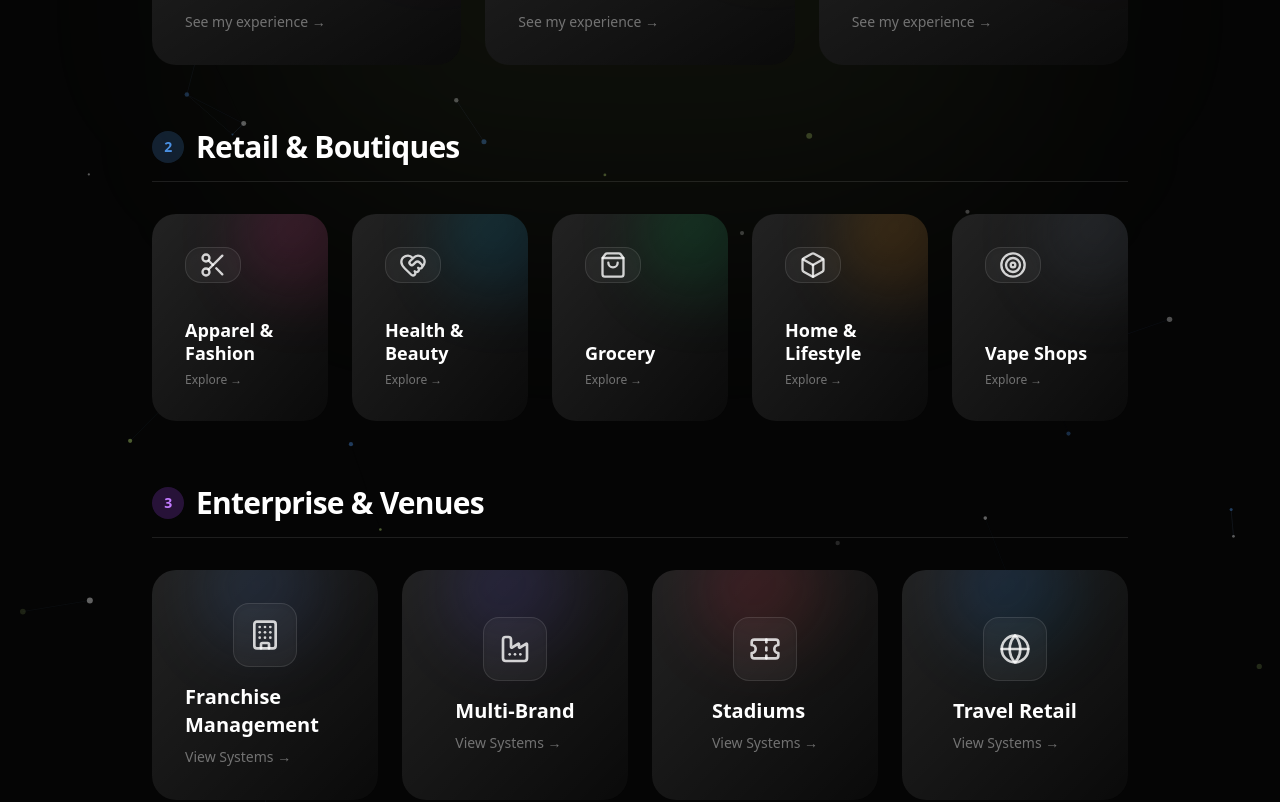
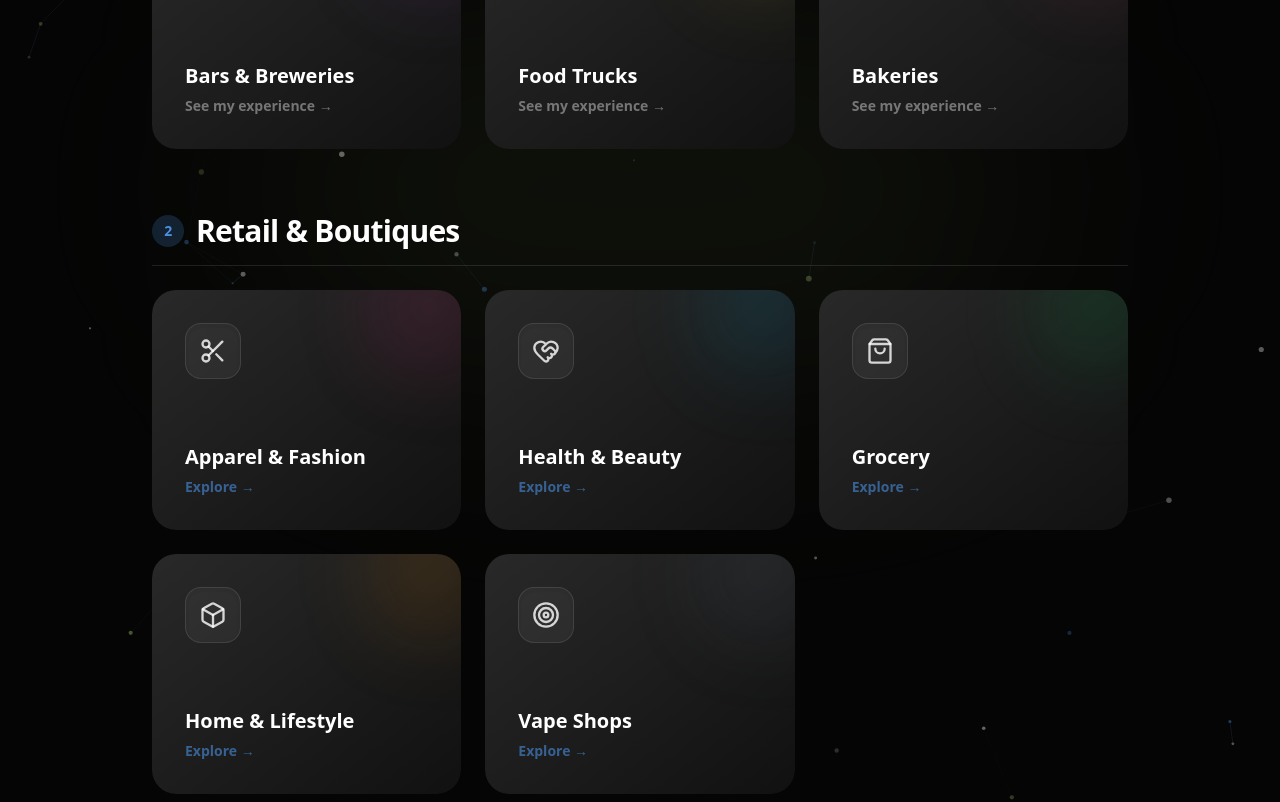
Before and after one commit to virendernehra-coder/mochaease_web, a Next.js app: page /experience in a window 1280 px wide. Shown: the part 880-1682 px from the top of the page. Built offline with nearby package versions, Linux system fonts and the light colour scheme.

Commit message:
fix(ui): responsive chatbot window and mobile navigation cleanup

```diff
--- a/src/app/experience/page.tsx
+++ b/src/app/experience/page.tsx
@@ -67,30 +67,30 @@ function ExperiencePageContent() {
 
                         <div className="w-full max-w-6xl flex flex-col gap-16 mt-8">
                             {/* Food & Beverage */}
-                            <div className="flex flex-col gap-8">
+                            <div className="flex flex-col gap-6">
                                 <h2 className="text-3xl font-black text-white border-b border-white/10 pb-4 tracking-tight flex items-center gap-3">
-                                    <span className="w-8 h-8 rounded-full bg-[#C3EB7A]/20 flex items-center justify-center text-[#C3EB7A] text-sm">1</span>
+                                    <span className="w-8 h-8 rounded-full bg-[#C3EB7A]/20 flex items-center justify-center text-[#C3EB7A] text-sm font-bold">1</span>
                                     Food & Beverage
                                 </h2>
-                                <div className="grid grid-cols-1 sm:grid-cols-2 md:grid-cols-3 gap-6">
+                                <div className="grid grid-cols-1 sm:grid-cols-2 lg:grid-cols-3 gap-6">
                                     {ROLES.filter(r => ['cafe', 'qsr', 'full-service', 'bars', 'food-trucks', 'bakeries'].includes(r.id!)).map((r) => (
                                         <motion.button
                                             key={r.id}
                                             whileHover={{ scale: 1.05, y: -5 }}
                                             whileTap={{ scale: 0.95 }}
                                             onClick={() => setRole(r.id as Role)}
-                                            className="group relative p-[1px] rounded-3xl bg-gradient-to-br from-white/10 to-transparent hover:from-white/30 transition-all duration-300 text-left overflow-hidden h-full flex flex-col"
+                                            className="group relative p-[1px] rounded-3xl bg-gradient-to-br from-white/10 to-transparent hover:from-white/30 transition-all duration-300 text-left overflow-hidden h-[240px] flex flex-col w-full"
                                         >
-                                            <div className="absolute inset-0 bg-[#0A0A0A] rounded-3xl -z-10" />
-                                            <div className={`absolute -right-10 -top-10 w-32 h-32 bg-gradient-to-br ${r.color} blur-[30px] rounded-full group-hover:scale-150 transition-transform duration-500`} />
+                                            <div className="absolute inset-0 bg-[#111111] rounded-3xl -z-10" />
+                                            <div className={`absolute -right-10 -top-10 w-32 h-32 bg-gradient-to-br ${r.color} blur-[40px] rounded-full group-hover:scale-150 transition-transform duration-500`} />
 
-                                            <div className="p-8 flex flex-col items-start gap-4 h-full relative z-10 w-full">
-                                                <div className="w-14 h-14 rounded-2xl bg-white/5 border border-white/10 flex items-center justify-center shadow-inner group-hover:bg-white/10 transition-colors">
+                                            <div className="p-8 flex flex-col items-start h-full relative z-10 w-full">
+                                                <div className="w-14 h-14 rounded-2xl bg-white/5 border border-white/10 flex items-center justify-center shadow-inner group-hover:bg-white/10 transition-colors mb-auto">
                                                     <r.icon className="w-7 h-7 text-white/80 group-hover:text-white transition-colors" />
                                                 </div>
-                                                <div className="flex flex-col h-full justify-between w-full">
-                                                    <h3 className="text-xl font-bold text-white mb-2">{r.label}</h3>
-                                                    <p className="text-sm text-white/40 group-hover:text-white/60 transition-colors font-medium mt-auto relative z-20">See my experience &rarr;</p>
+                                                <div className="flex flex-col mt-4 w-full">
+                                                    <h3 className="text-xl font-bold text-white mb-1.5">{r.label}</h3>
+                                                    <p className="text-sm text-white/40 group-hover:text-[#C3EB7A] transition-colors font-semibold">See my experience &rarr;</p>
                                                 </div>
                                             </div>
                                         </motion.button>
@@ -99,30 +99,30 @@ function ExperiencePageContent() {
                             </div>
 
                             {/* Retail & Boutiques */}
-                            <div className="flex flex-col gap-8">
+                            <div className="flex flex-col gap-6">
                                 <h2 className="text-3xl font-black text-white border-b border-white/10 pb-4 tracking-tight flex items-center gap-3">
-                                    <span className="w-8 h-8 rounded-full bg-[#4A90E2]/20 flex items-center justify-center text-[#4A90E2] text-sm">2</span>
+                                    <span className="w-8 h-8 rounded-full bg-[#4A90E2]/20 flex items-center justify-center text-[#4A90E2] text-sm font-bold">2</span>
                                     Retail & Boutiques
                                 </h2>
-                                <div className="grid grid-cols-1 sm:grid-cols-2 lg:grid-cols-5 gap-6">
+                                <div className="grid grid-cols-1 sm:grid-cols-2 lg:grid-cols-3 gap-6">
                                     {ROLES.filter(r => ['fashion', 'beauty', 'grocery', 'home', 'vape'].includes(r.id!)).map((r) => (
                                         <motion.button
                                             key={r.id}
                                             whileHover={{ scale: 1.05, y: -5 }}
                                             whileTap={{ scale: 0.95 }}
                                             onClick={() => setRole(r.id as Role)}
-                                            className="group relative p-[1px] rounded-3xl bg-gradient-to-br from-white/10 to-transparent hover:from-white/30 transition-all duration-300 text-left overflow-hidden h-full flex flex-col"
+                                            className="group relative p-[1px] rounded-3xl bg-gradient-to-br from-white/10 to-transparent hover:from-white/30 transition-all duration-300 text-left overflow-hidden h-[240px] flex flex-col w-full"
                                         >
-                                            <div className="absolute inset-0 bg-[#0A0A0A] rounded-3xl -z-10" />
-                                            <div className={`absolute -right-10 -top-10 w-32 h-32 bg-gradient-to-br ${r.color} blur-[30px] rounded-full group-hover:scale-150 transition-transform duration-500`} />
+                                            <div className="absolute inset-0 bg-[#111111] rounded-3xl -z-10" />
+                                            <div className={`absolute -right-10 -top-10 w-32 h-32 bg-gradient-to-br ${r.color} blur-[40px] rounded-full group-hover:scale-150 transition-transform duration-500`} />
 
-                                            <div className="p-8 flex flex-col items-start gap-4 h-full relative z-10 w-full">
-                                                <div className="w-14 h-14 rounded-2xl bg-white/5 border border-white/10 flex items-center justify-center shadow-inner group-hover:bg-white/10 transition-colors">
+                                            <div className="p-8 flex flex-col items-start h-full relative z-10 w-full">
+                                                <div className="w-14 h-14 rounded-2xl bg-white/5 border border-white/10 flex items-center justify-center shadow-inner group-hover:bg-white/10 transition-colors mb-auto">
                                                     <r.icon className="w-7 h-7 text-white/80 group-hover:text-white transition-colors" />
                                                 </div>
-                                                <div className="flex flex-col h-full w-full justify-end flex-grow">
-                                                    <h3 className="text-lg font-bold text-white mb-2 leading-tight">{r.label}</h3>
-                                                    <p className="text-xs text-white/40 group-hover:text-white/60 transition-colors font-medium">Explore &rarr;</p>
+                                                <div className="flex flex-col mt-4 w-full">
+                                                    <h3 className="text-xl font-bold text-white mb-1.5">{r.label}</h3>
+                                                    <p className="text-sm text-[#4A90E2]/60 group-hover:text-[#4A90E2] transition-colors font-semibold">Explore &rarr;</p>
                                                 </div>
                                             </div>
                                         </motion.button>
@@ -131,30 +131,30 @@ function ExperiencePageContent() {
                             </div>
 
                             {/* Enterprise & Venues */}
-                            <div className="flex flex-col gap-8">
+                            <div className="flex flex-col gap-6">
                                 <h2 className="text-3xl font-black text-white border-b border-white/10 pb-4 tracking-tight flex items-center gap-3">
-                                    <span className="w-8 h-8 rounded-full bg-purple-500/20 flex items-center justify-center text-purple-400 text-sm">3</span>
+                                    <span className="w-8 h-8 rounded-full bg-purple-500/20 flex items-center justify-center text-purple-400 text-sm font-bold">3</span>
                                     Enterprise & Venues
                                 </h2>
-                                <div className="grid grid-cols-1 sm:grid-cols-2 md:grid-cols-4 gap-6">
+                                <div className="grid grid-cols-1 sm:grid-cols-2 lg:grid-cols-4 gap-6">
                                     {ROLES.filter(r => ['enterprise', 'multi-brand', 'stadiums', 'airports'].includes(r.id!)).map((r) => (
                                         <motion.button
                                             key={r.id}
                                             whileHover={{ scale: 1.05, y: -5 }}
                                             whileTap={{ scale: 0.95 }}
                                             onClick={() => setRole(r.id as Role)}
-                                            className="group relative p-[1px] rounded-3xl bg-gradient-to-br from-white/10 to-transparent hover:from-white/30 transition-all duration-300 text-left overflow-hidden h-full flex flex-col text-center items-center"
+                                            className="group relative p-[1px] rounded-3xl bg-gradient-to-br from-white/10 to-transparent hover:from-white/30 transition-all duration-300 text-left overflow-hidden h-[240px] flex flex-col items-center text-center w-full"
                                         >
-                                            <div className="absolute inset-0 bg-[#0A0A0A] rounded-3xl -z-10" />
-                                            <div className={`absolute left-1/2 -translate-x-1/2 -top-10 w-32 h-32 bg-gradient-to-br ${r.color} blur-[30px] rounded-full group-hover:scale-150 transition-transform duration-500`} />
+                                            <div className="absolute inset-0 bg-[#111111] rounded-3xl -z-10" />
+                                            <div className={`absolute left-1/2 -translate-x-1/2 -top-10 w-32 h-32 bg-gradient-to-br ${r.color} blur-[40px] rounded-full group-hover:scale-150 transition-transform duration-500`} />
 
-                                            <div className="p-8 flex flex-col items-center gap-4 h-full relative z-10 w-full justify-center">
-                                                <div className="w-16 h-16 rounded-2xl bg-white/5 border border-white/10 flex items-center justify-center shadow-inner group-hover:bg-white/10 transition-colors">
+                                            <div className="p-8 flex flex-col items-center h-full relative z-10 w-full">
+                                                <div className="w-16 h-16 rounded-2xl bg-white/5 border border-white/10 flex items-center justify-center shadow-inner group-hover:bg-white/10 transition-colors mb-auto">
                                                     <r.icon className="w-8 h-8 text-white/80 group-hover:text-white transition-colors" />
                                                 </div>
-                                                <div>
-                                                    <h3 className="text-xl font-bold text-white mb-2">{r.label}</h3>
-                                                    <p className="text-sm text-white/40 group-hover:text-white/60 transition-colors font-medium">View Systems &rarr;</p>
+                                                <div className="flex flex-col mt-4 w-full">
+                                                    <h3 className="text-xl font-bold text-white mb-1.5">{r.label}</h3>
+                                                    <p className="text-sm text-purple-400/60 group-hover:text-purple-400 transition-colors font-semibold">View Systems &rarr;</p>
                                                 </div>
                                             </div>
                                         </motion.button>
--- a/src/components/Chatbot.tsx
+++ b/src/components/Chatbot.tsx
@@ -34,7 +34,7 @@ export default function Chatbot() {
                     animate={{ opacity: 1, y: 0, scale: 1 }}
                     exit={{ opacity: 0, y: 20, scale: 0.9 }}
                     transition={{ type: "spring", bounce: 0.3 }}
-                    className="fixed bottom-6 right-6 z-50 w-[380px] h-[550px] bg-gradient-to-b from-[#1A1A1A] to-[#050505] rounded-3xl border border-white/10 shadow-[0_20px_80px_rgba(0,0,0,0.8)] flex flex-col overflow-hidden"
+                    className="fixed bottom-4 right-4 sm:bottom-6 sm:right-6 z-50 w-[calc(100vw-2rem)] sm:w-[380px] h-[calc(100svh-5rem)] sm:h-[550px] max-h-[600px] bg-gradient-to-b from-[#1A1A1A] to-[#050505] rounded-3xl border border-white/10 shadow-[0_20px_80px_rgba(0,0,0,0.8)] flex flex-col overflow-hidden"
                 >
                     {/* Header */}
                     <div className="bg-white/5 border-b border-white/10 p-4 flex items-center justify-between backdrop-blur-md relative overflow-hidden">
@@ -99,7 +99,7 @@ export default function Chatbot() {
             ) : (
                 <motion.div
                     initial={{ opacity: 0, y: 50 }} animate={{ opacity: 1, y: 0 }} exit={{ opacity: 0, scale: 0.8 }} transition={{ delay: 1.5, type: "spring", bounce: 0.5 }}
-                    className="fixed bottom-6 right-6 z-50 flex items-center gap-3 cursor-pointer group"
+                    className="fixed bottom-4 right-4 sm:bottom-6 sm:right-6 z-50 flex items-center gap-3 cursor-pointer group"
                     onClick={() => setIsChatOpen(true)}
                 >
                     <div className="bg-white text-black text-sm font-bold px-5 py-3 rounded-2xl shadow-2xl hidden md:block relative group-hover:-translate-y-1 transition-transform">
```
Also changed, not shown: src/components/Navbar.tsx (+5 -49 lines).
